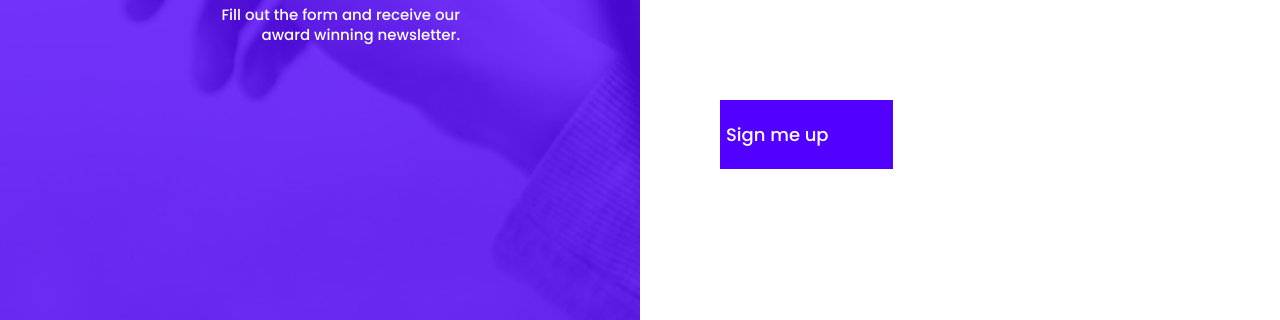
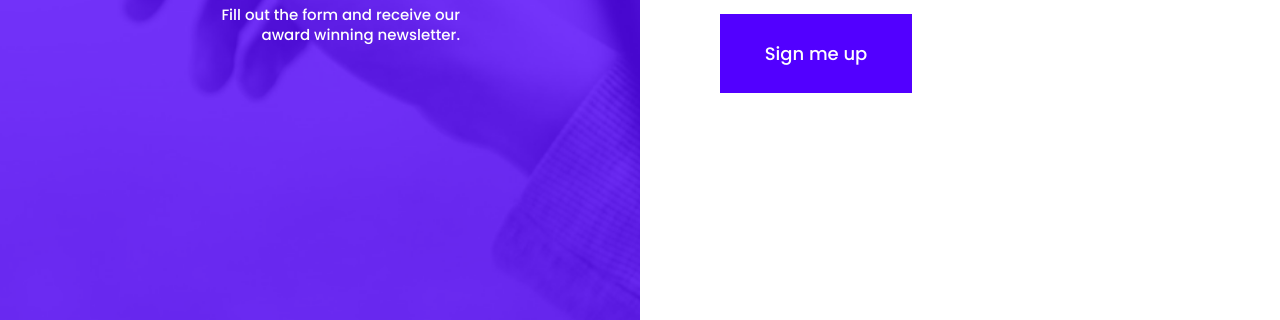
Before and after one commit to Edjhernandez/landingpage, a website: page index.html in a window 1280 px wide. Shown: the part 480-800 px from the top of the page. Drawn offline with Linux system fonts and the light colour scheme.

Commit message:
Styles on view PC

```diff
--- a/index.html
+++ b/index.html
@@ -32,7 +32,7 @@
             <label for="email">Email:</label>
             <input id="email" name="email" type="text">
         </div>
-        <div class="button">
+        <div class="sign">
            <button class="button" type="button">Sign me up</button>
         </div>
        </form>
--- a/styles.css
+++ b/styles.css
@@ -1,5 +1,5 @@
 html,
-body {
+body {/* features to put references */
   margin: 0;
   padding: 0;
   box-sizing: border-box;
@@ -10,7 +10,7 @@ body {
   display: flex;
   flex-direction: column;
   width: 100%;
-  margin-left: auto;
+  margin-left: auto;/* to show in center with few px on big screens */
   margin-right: auto;
   height: 100%;
 }
@@ -63,9 +63,9 @@ form {
   justify-content: center;
 }
 
-form .inputname,
+.inputname,
 .inputemail,
-.button {
+.sign {
   display: flex;
   flex-direction: column;
   justify-content: space-around;
@@ -91,6 +91,7 @@ form input {
 
 form button {
   width: 100%;
+  height: 75%;
   border: none;
   background: #5200ff;
   font-family: 'Poppins', sans-serif, 'Times New Roman', Times, serif;
@@ -120,8 +121,8 @@ form button {
     width: 45%;
   }
 
-  form .button {
-    width: 50%;
+  form .sign {
+    width: 30%;
   }
 
   .container .rectangle1 h1 {
@@ -140,24 +141,20 @@ form button {
     flex-direction: row;
     width: 100%;
     height: 100%;
+    max-height: 850px;
   }
 
-  .container .rectangle1 {
-    width: 50%;
-    max-height: 850px;
-    height: 100%;
-  }
-
+  .container .rectangle1,
   .container .rectangle2 {
     width: 50%;
-    max-height: 850px;
     height: 100%;
   }
 
   form {
     flex-direction: column;
     flex-wrap: wrap;
-    justify-content: space-between;
+    justify-content: space-around;
+    height: 50%;
   }
 
   form .inputname,
@@ -165,8 +162,8 @@ form button {
     width: 100%;
   }
 
-  form .button {
-    width: 60%;
+  form .sign {
+    width: 40%;
   }
 
   .container .rectangle1 h1 {
@@ -178,75 +175,8 @@ form button {
     max-width: 280px;
     text-align: right;
   }
+
+  .sign button {
+    height: 60%;
+  }
 }
-
-/*
-.inputs {
-  position: absolute;
-  width: 55px;
-  height: 27px;
-  left: 41px;
-  top: 658px;
-  font-family: 'Poppins', sans-serif, 'Times New Roman', Times, serif;
-  font-style: normal;
-  font-weight: 500;
-  font-size: 18px;
-  line-height: 27px;
-  color: #000;
-  width: 100%;
-}
-
-/*form .box_sizing {
-
-}
-.box_sizing {
-  position: absolute;
-  width: 427px;
-  height: 65px;
-  left: 41px;
-  top: 699px;
-  background: #ededed;
-  border: 1px solid #c7c7c7;
-}
-
-.inputs2 {
-  position: absolute;
-  width: 55px;
-  height: 27px;
-  left: 41px;
-  top: 804px;
-  font-family: 'Poppins', sans-serif, 'Times New Roman', Times, serif;
-  font-style: normal;
-  font-weight: 500;
-  font-size: 18px;
-  line-height: 27px;
-  color: #000;
-}
-
-.box_sizing2 {
-  position: absolute;
-  width: 427px;
-  height: 65px;
-  left: 41px;
-  top: 845px;
-  background: #ededed;
-  border: 1px solid #c7c7c7;
-}
-
-.button {
-  position: absolute;
-  border: none;
-  width: 427px;
-  height: 63px;
-  left: 41px;
-  top: 971px;
-  background: #5200ff;
-  font-family: 'Poppins', sans-serif, 'Times New Roman', Times, serif;
-  font-style: normal;
-  font-weight: 500;
-  font-size: 18px;
-  line-height: 27px;
-  text-align: center;
-  color: #fff;
-}
-*/
```
